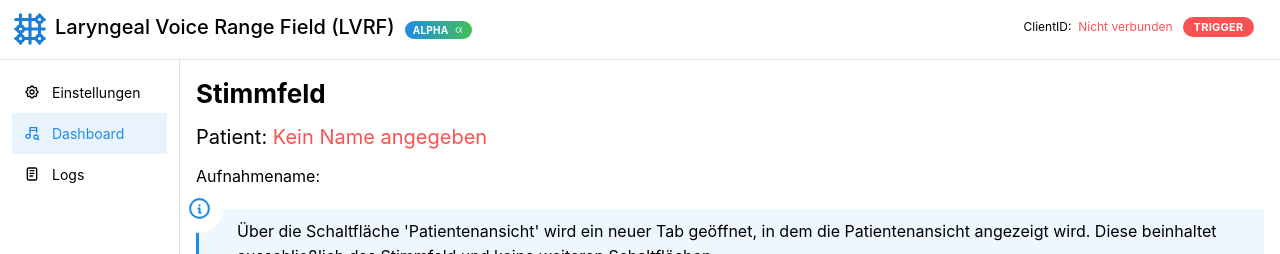
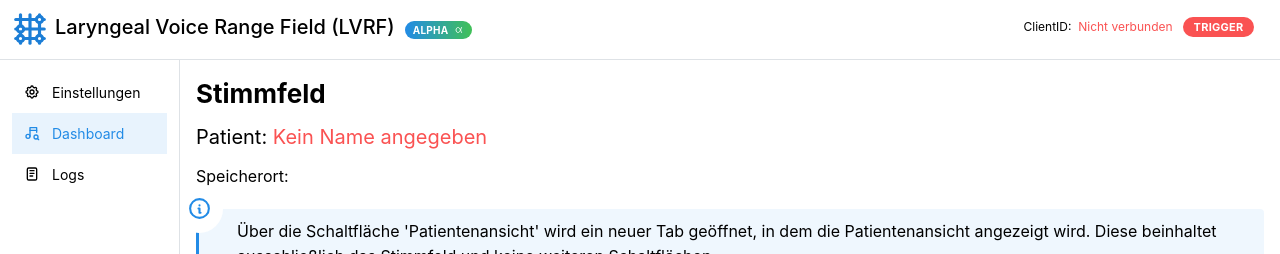
Before and after one commit to rosnFinite/audio-trigger-frontend, a React (Create React App) app: page /dashboard in a window 1280 px wide. Shown: the top 254 px of the page. Built offline with nearby package versions, Linux system fonts and the light colour scheme; no server answers.

Commit message:
small change of text "Aufnahmename" -> "Speicherort"

```diff
--- a/src/pages/Dashboard.tsx
+++ b/src/pages/Dashboard.tsx
@@ -71,7 +71,7 @@ export default function Dashboard() {
           )}
         </Text>
         <Text>
-          Aufnahmename:{" "}
+          Speicherort:{" "}
           <Text span c="blue" inherit>
             {saveLocation.split("\\").pop()}
           </Text>
```
